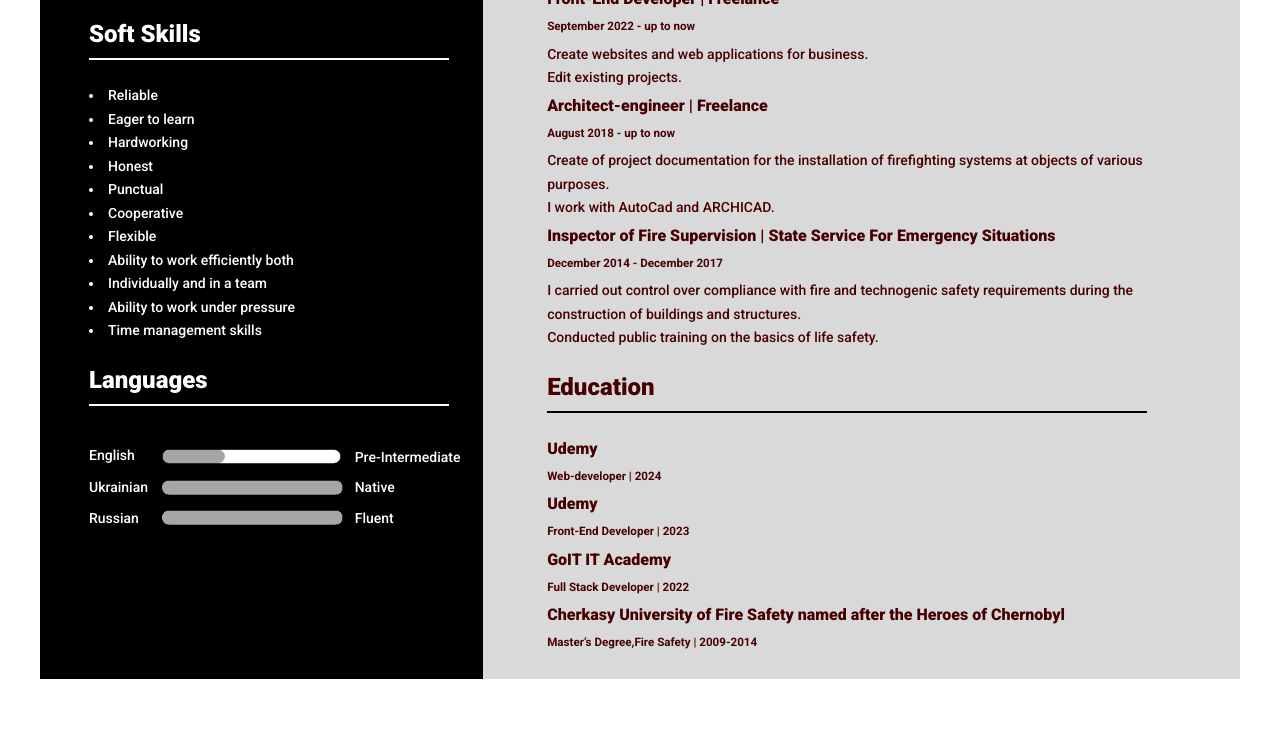
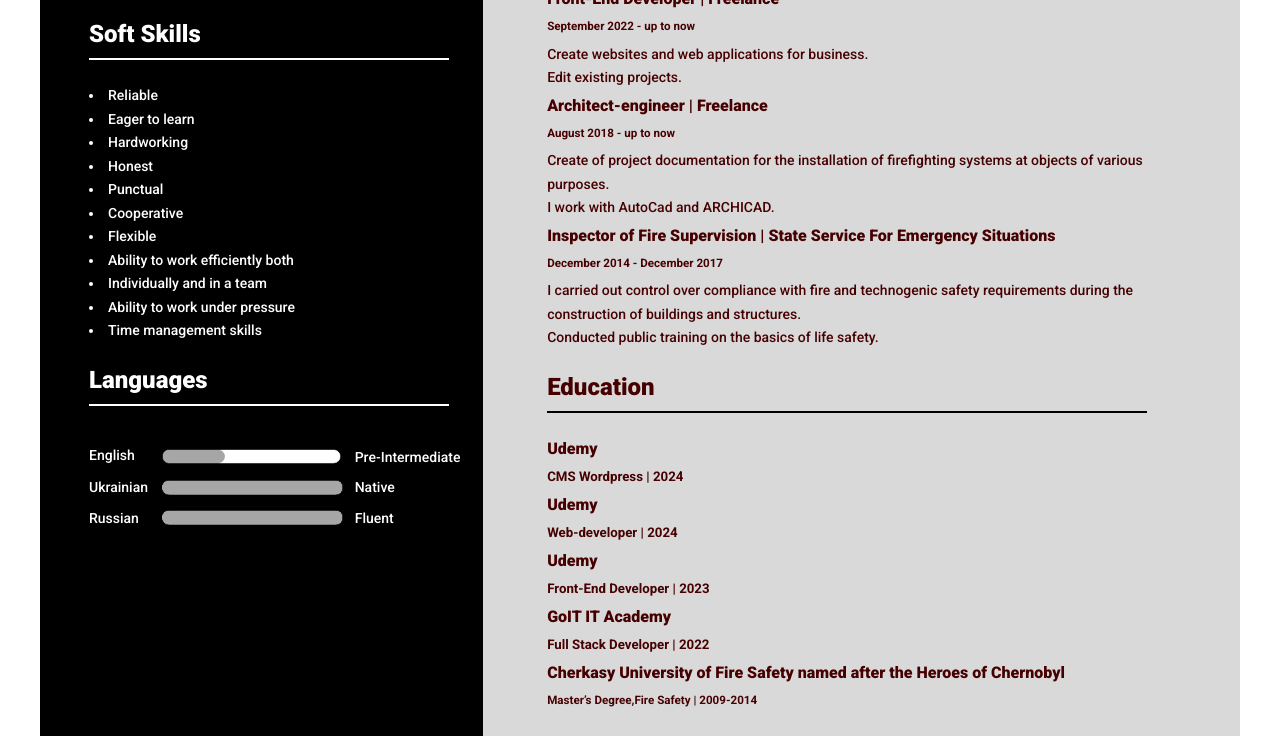
Before and after one commit to IhorRykun/Resume, a plain HTML site: page index.html in a window 1280 px wide. Shown: the part 1008-1752 px from the top of the page. Before the commit the page ends 1695 px from the top, so only its background shows below. Drawn offline with Linux system fonts and the light colour scheme; a web font is replaced by a local one.

Commit message:
add new serrteficate

```diff
--- a/index.html
+++ b/index.html
@@ -253,33 +253,42 @@
       <h3 class="section___education__title">Education</h3>
       <ul class="education__list">
        <li>
+        <h4 class="education__school__title"> Udemy </h4>
+       </li>
+       <li>
         <a class="education__link" target="_blank"
-         href="https://www.udemy.com/certificate/UC-bd32388a-4479-4dd8-ada7-fce168e485e9/">
-         <h4 class="education__school__title"> Udemy </h4>
+         href="https://www.udemy.com/certificate/UC-72aa7af4-5245-4c34-98b5-82bb7f924a6b/">
+         <h5 class="management">CMS Wordpress | 2024</h5>
         </a>
        </li>
        <li>
-        <h5 class="management">Web-developer | 2024</h5>
+        <h4 class="education__school__title"> Udemy </h4>
        </li>
        <li>
-        <a class="education__link" href="#education">
-         <h4 class="education__school__title"> Udemy </h4>
+        <a class="education__link" target="_blank"
+         href="https://www.udemy.com/certificate/UC-bd32388a-4479-4dd8-ada7-fce168e485e9/">
+         <h5 class="management">Web-developer | 2024</h5>
         </a>
        </li>
        <li>
-        <h5 class="management">Front-End Developer | 2023</h5>
+        <h4 class="education__school__title"> Udemy </h4>
+       </li>
+       <li>
+        <a class="education__link" target="_blank" href="#">
+         <h5 class="management">Front-End Developer | 2023</h5>
+        </a>
        </li>
       </ul>
       <ul class="education__list">
        <li>
+        <h4 class="education__school__title">GoIT IT Academy
+        </h4>
+       </li>
+       <li>
         <a class="education__link" target="_blank"
          href="https://drive.google.com/file/d/1fsoY7oMBwdmstqdbUBjG-S65oxe1YuB8/view?usp=drive_link">
-         <h4 class="education__school__title">GoIT IT Academy
-         </h4>
+         <h5 class="management">Full Stack Developer | 2022</h5>
         </a>
-       </li>
-       <li>
-        <h5 class="management">Full Stack Developer | 2022</h5>
        </li>
       </ul>
       <ul class="education__list">
```
